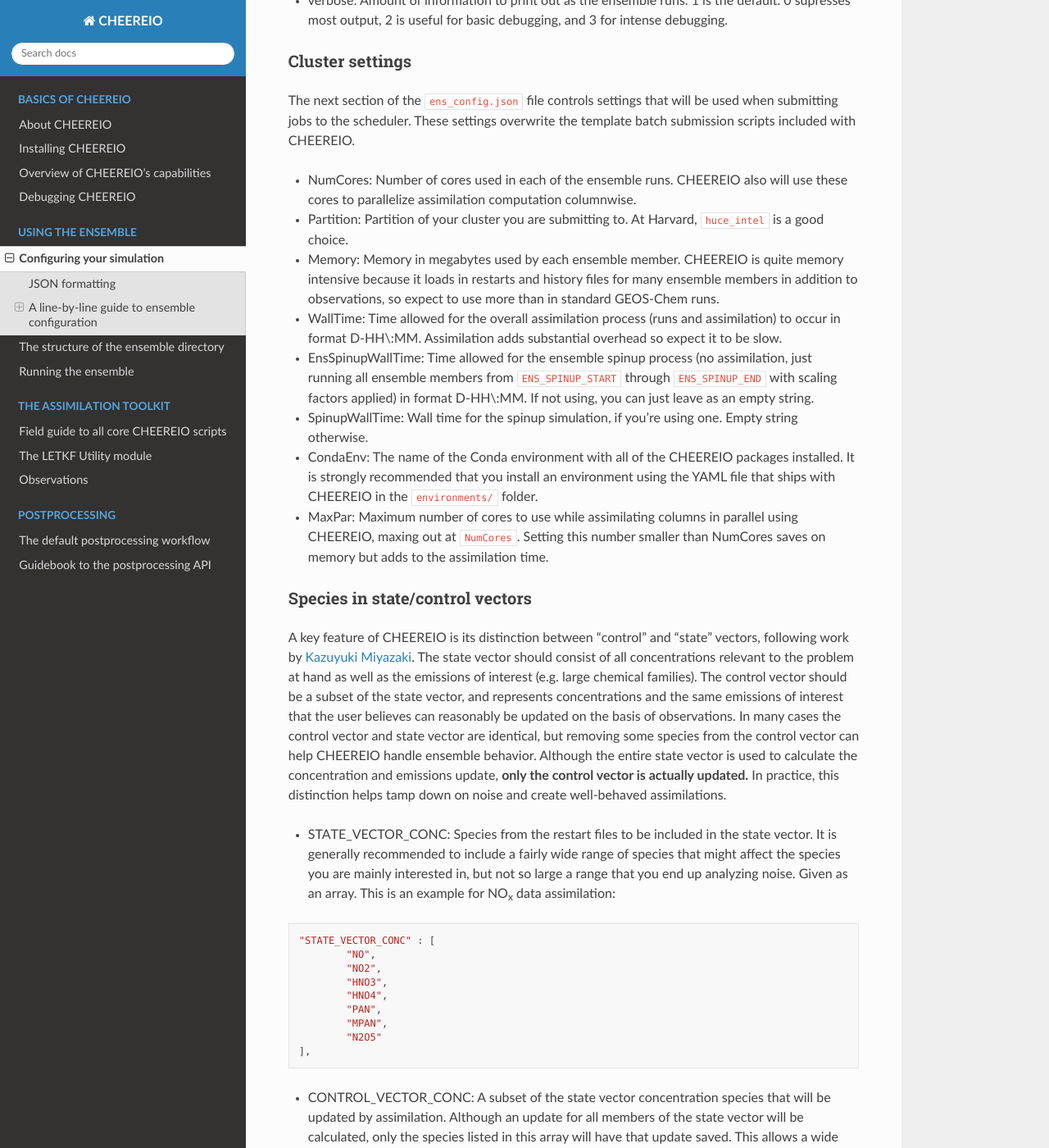
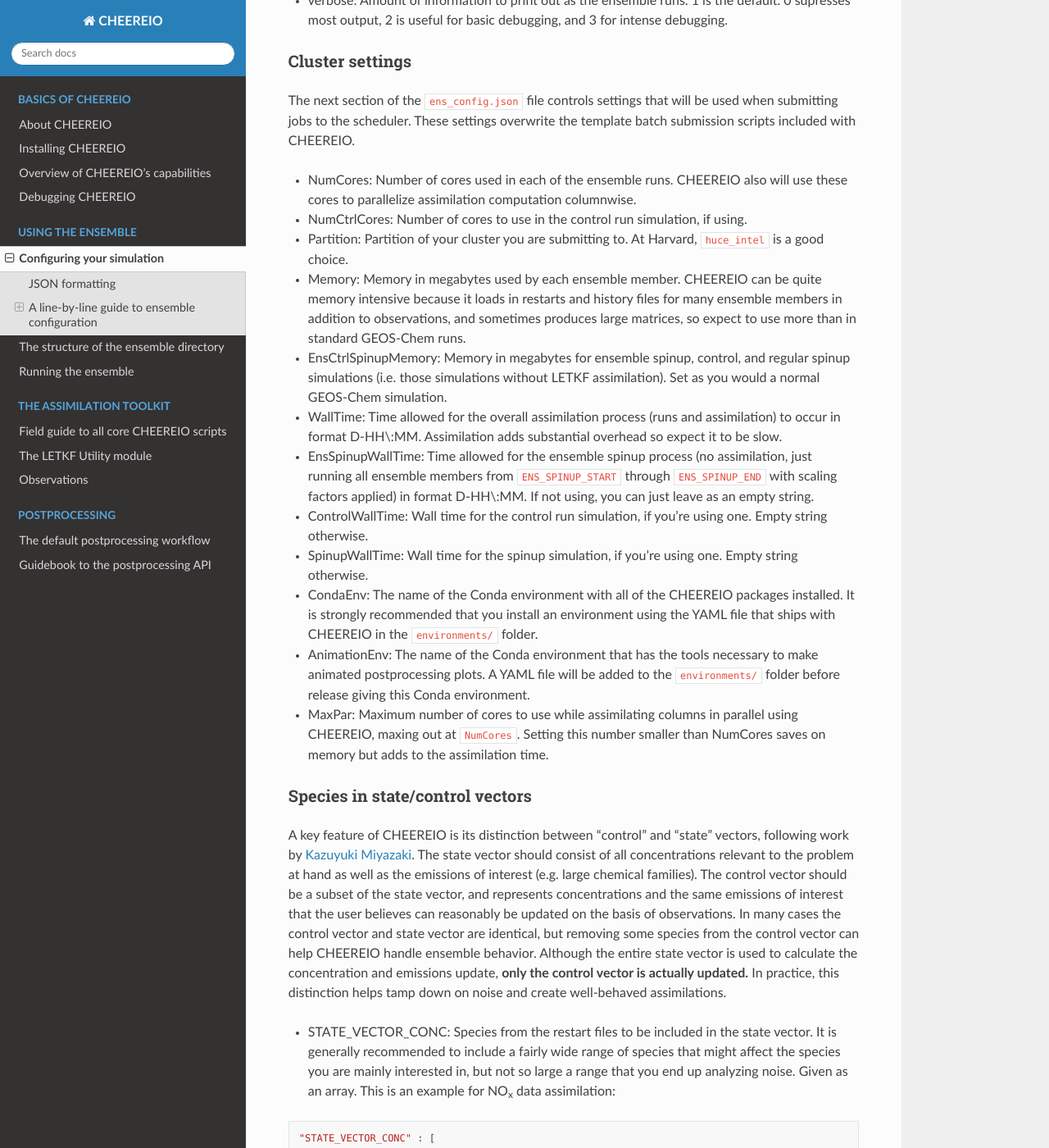
Before and after one commit to drewpendergrass/CHEEREIO, a Sphinx documentation site: the page built from docs/The-ensemble-configuration-file.rst, in a window 1280 px wide and 1400 px high, scrolled down 4992 px. Shown: the whole window at 82% size. Built offline with Sphinx 7.4.7 and the Read the Docs theme 2.0.0, drawn with Linux system fonts in a browser that asks for light colours.

Commit message:
finish updating cluster settings

```diff
--- a/docs/The-ensemble-configuration-file.rst
+++ b/docs/The-ensemble-configuration-file.rst
@@ -120,12 +120,16 @@ Cluster settings
 The next section of the ``ens_config.json`` file controls settings that will be used when submitting jobs to the scheduler. These settings overwrite the template batch submission scripts included with CHEEREIO.
 
 * NumCores: Number of cores used in each of the ensemble runs. CHEEREIO also will use these cores to parallelize assimilation computation columnwise.
+* NumCtrlCores: Number of cores to use in the control run simulation, if using.
 * Partition: Partition of your cluster you are submitting to. At Harvard, ``huce_intel`` is a good choice.
-* Memory: Memory in megabytes used by each ensemble member. CHEEREIO is quite memory intensive because it loads in restarts and history files for many ensemble members in addition to observations, so expect to use more than in standard GEOS-Chem runs.
+* Memory: Memory in megabytes used by each ensemble member. CHEEREIO can be quite memory intensive because it loads in restarts and history files for many ensemble members in addition to observations, and sometimes produces large matrices, so expect to use more than in standard GEOS-Chem runs.
+* EnsCtrlSpinupMemory: Memory in megabytes for ensemble spinup, control, and regular spinup simulations (i.e. those simulations without LETKF assimilation). Set as you would a normal GEOS-Chem simulation.
 * WallTime: Time allowed for the overall assimilation process (runs and assimilation) to occur in format D-HH\\\\:MM. Assimilation adds substantial overhead so expect it to be slow.
 * EnsSpinupWallTime: Time allowed for the ensemble spinup process (no assimilation, just running all ensemble members from ``ENS_SPINUP_START`` through ``ENS_SPINUP_END`` with scaling factors applied) in format D-HH\\\\:MM. If not using, you can just leave as an empty string.
+* ControlWallTime: Wall time for the control run simulation, if you're using one. Empty string otherwise.
 * SpinupWallTime: Wall time for the spinup simulation, if you're using one. Empty string otherwise.
 * CondaEnv: The name of the Conda environment with all of the CHEEREIO packages installed. It is strongly recommended that you install an environment using the YAML file that ships with CHEEREIO in the ``environments/`` folder.
+* AnimationEnv: The name of the Conda environment that has the tools necessary to make animated postprocessing plots. A YAML file will be added to the ``environments/`` folder before release giving this Conda environment.
 * MaxPar: Maximum number of cores to use while assimilating columns in parallel using CHEEREIO, maxing out at ``NumCores``. Setting this number smaller than NumCores saves on memory but adds to the assimilation time.
 
 Species in state/control vectors
```
